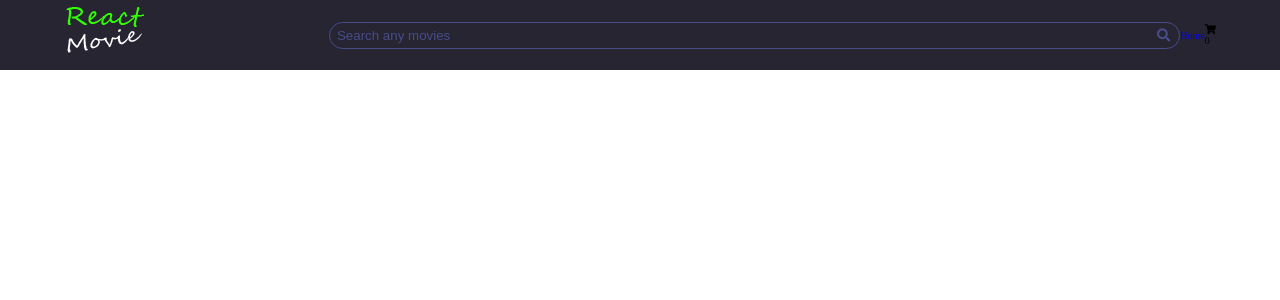
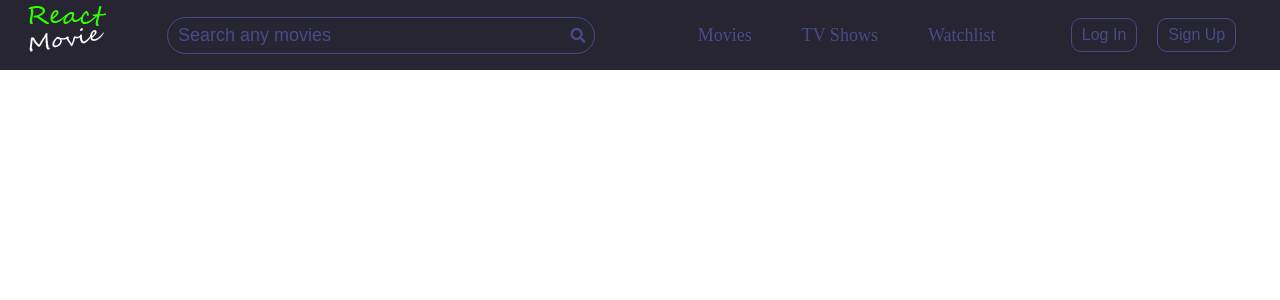
Before and after one commit to neq95/react-movie, a React (Create React App) app: page / in a window 1280 px wide. Shown: the top 300 px of the page. Built offline with nearby package versions, Linux system fonts and the light colour scheme.

Commit message:
Finished header

```diff
--- a/src/components/Header/Header.css
+++ b/src/components/Header/Header.css
@@ -4,26 +4,26 @@
   background-color: var(--background-main);
   justify-content: space-between;
   align-items: center;
-  padding: 0 5%;
+  padding: 0 4%;
 }
 
 .header__logo {
-  flex: 0 0 20%;
+  flex: 0 0 auto;
 }
 
 .header__search {
   display: flex;
   align-items: center;
   margin-left: 10px;
-  flex: 1 1 60%;
-  margin-left: 3%;
+  flex: 3 1 60%;
+  margin-left: 5%;
 }
 
 .header__nav {
   display: none;
 }
 
-.header__cart {
+.header__profile {
   display: none;
 }
 
@@ -31,8 +31,9 @@
   display: flex;
   align-items: center;
   cursor: pointer;
-  flex: 1 1 20%;
+  flex: 1 1 10%;
   justify-content: flex-end;
+  margin-left: 10px;
 }
 
 .header__burger .fa-bars{
@@ -40,20 +41,129 @@
   font-size: 20px;
 }
 
-.nav__items {
-  display: flex;
+@media(min-width: 600px) {
+  .header {
+    padding: 0 2%;
+  }
+
+  .header__search {
+    flex: 1 1 50%;
+  }
+
+  .header__profile {
+    display: block;
+    flex: 1 1 5%;
+    color: var(--main-medium);
+    font-size: 20px;
+    margin-left: 10px;
+    text-align: right;
+  }
+
+  .profile__box {
+    display: none;
+  }
 }
 
-@media(min-width: 600px) {
+@media(min-width: 900px) {
   .header__burger {
     display: none;
   }
 
+  .header__search {
+    flex: 1 1 35%;
+  }
+
   .header__nav {
     display: block;
+    flex: 1 1 35%;
+    margin-left: 3%;
+    height: 100%;
   }
 
-  .header__cart {
-    display: block;
+  .nav__items {
+    display: flex;
+    justify-content: center;
+    height: 100%;
+  }
+
+  .nav__link {
+    color: var(--main-dark);
+    font-size: 1.8rem;
+    width: 100%;
+    height: 100%;
+    display: flex;
+    align-items: center;
+    padding: 0 15px;
+    position: relative;
+  }
+
+  .nav__link:hover {
+    color: var(--main-medium);
+  }
+
+  .nav__link:active {
+    background-color: var(--background-second);
+  }
+
+  .nav__link.active {
+    color: var(--main-medium);
+  }
+
+  .nav__link.active::before {
+    content: "";
+    position: absolute;
+    bottom: 0px;
+    left: 0;
+    height: 4px;
+    width: 100%;
+    background-color: var(--main-medium);
   }
 }
+
+@media(min-width: 1200px) {
+  .header__profile {
+    flex: 1 1 15%;
+  }
+
+  .profile__icon {
+    display: none;
+  }
+
+  .profile__box {
+    display: block;
+    display: flex;
+  }
+
+  .profile__button {
+    text-transform: capitalize;
+    padding: 7px 10px;
+    border-radius: 10px;
+    border: 1px solid var(--main-dark);
+    background-color: transparent;
+    color: var(--main-dark);
+    font-size: 1.6rem;
+    margin-left: 20px;
+    outline: none;
+    cursor: pointer;
+  }
+
+  .profile__button:first-of-type {
+    margin-left: 0;
+  }
+
+  .profile__button:hover {
+    background-color: var(--background-second);
+    color: var(--main-medium);
+  }
+
+  .nav__link {
+    color: var(--main-dark);
+    font-size: 1.8rem;
+    width: 100%;
+    height: 100%;
+    display: flex;
+    align-items: center;
+    padding: 0 25px;
+    position: relative;
+  }
+}
--- a/src/components/Header/Header.js
+++ b/src/components/Header/Header.js
@@ -1,10 +1,10 @@
 import React from "react";
+import { NavLink } from "react-router-dom";
 
 import "./Header.css";
 import Search from "./Search/Search";
 import Sidebar from "./Sidebar/Sidebar";
 import Logo from "../UI/Logo/Logo";
-import NavigationItem from "../NavigationItem/NavigationItem";
 
 class Header extends React.Component {
   state = {
@@ -36,17 +36,33 @@ class Header extends React.Component {
         </div>
         <nav className="header__nav nav">
           <ul className="nav__items">
-            <NavigationItem
-              href="/"
-              label="Home"
-            />
+            <li className="nav__item">
+              <NavLink to="/movies" className="nav__link">
+                Movies
+              </NavLink>
+            </li>
+            <li className="nav__item">
+              <NavLink to="/tv-shows" className="nav__link">
+                TV Shows
+              </NavLink>
+            </li>
+            <li className="nav__item">
+              <NavLink to="/watchlist" className="nav__link">
+                Watchlist
+              </NavLink>
+            </li>
           </ul>
         </nav>
-        <div className="header__cart cart">
-          <div className="cart__icon">
-            <i className="fas fa-shopping-cart"></i>
+        <div className="header__profile profile">
+          <div className="profile__not-auth">
+            <div className="profile__icon">
+              <i className="fas fa-user"></i>
+            </div>
+            <div className="profile__box">
+              <button className="profile__button profile__button--log-in">Log in</button>
+              <button className="profile__button profile__button--sign-up">Sign up</button>
+            </div>
           </div>
-          <span className="cart__quantity">0</span>
         </div>
         <div className="header__burger" onClick={this.onOpenSidebar}>
           <i className="fas fa-bars"></i>
--- a/src/components/Header/Search/Search.css
+++ b/src/components/Header/Search/Search.css
@@ -11,6 +11,7 @@
   outline: none;
   color: var(--white);
   width: 100%;
+  font-size: 1.5rem;
 }
 
 .search__input::placeholder {
@@ -20,11 +21,13 @@
 .search__button {
   position: absolute;
   right: 10px;
-  top: 6px;
+  top: 50%;
   background-color: transparent;
   border: none;
   outline: none;
   cursor: pointer;
+  transform: translateY(-50%);
+  font-size: 1.5rem;
 }
 
 .search__button .fa-search {
@@ -35,3 +38,10 @@
 .search__button .fa-search:active {
   transform: scale(1.1);
 }
+
+@media(min-width: 600px) {
+  .search__input {
+    padding: 7px 10px;
+    font-size: 1.8rem;
+  }
+}
--- a/src/components/Header/Sidebar/Sidebar.css
+++ b/src/components/Header/Sidebar/Sidebar.css
@@ -8,7 +8,7 @@
   transition: transform 0.5s ease;
 }
 
-.opened {
+.open {
   transform: translateX(0);
 }
 
@@ -31,6 +31,9 @@
   padding: 15px 10px;
   font-size: 1.8rem;
   border-bottom: 1px solid var(--main-medium);
+  width: 100%;
+  height: 100%;
+  display: inline-block;
 }
 
 .sidebar__link:hover {
--- a/src/components/Header/Sidebar/Sidebar.js
+++ b/src/components/Header/Sidebar/Sidebar.js
@@ -1,12 +1,12 @@
 import React from "react";
+import {NavLink} from "react-router-dom";
 
 import "./Sidebar.css";
 import Logo from "../../UI/Logo/Logo";
 import Backdrop from "../../UI/Backdrop/Backdrop";
-import NavigationItem from "../../NavigationItem/NavigationItem";
 
 const Sidebar = (props) => {
-  let sidebarClass = props.show ? "sidebar opened" : "sidebar closed";
+  let sidebarClass = props.show ? "sidebar open" : "sidebar closed";
   return (
     <React.Fragment>
       <Backdrop show={props.show} clicked={props.onCloseSidebar}/>
@@ -15,27 +15,7 @@ const Sidebar = (props) => {
           <Logo />
         </div>
         <ul className="sidebar__links">
-          <NavigationItem
-            className="sidebar__link"
-            href="/"
-            label="Home"
-          />
-          <NavigationItem
-            className="sidebar__link"
-            href="/movies"
-            label="Movies"
-          />
-          <NavigationItem
-            className="sidebar__link"
-            href="/serials"
-            label="Serials"
-          />
-          <NavigationItem
-            className="sidebar__link"
-            href="/watchlist"
-            label="Watchlist"
-          />
-          {/* <li className="sidebar__link-box">
+          <li className="sidebar__link-box">
             <NavLink
               to="/"
               className="sidebar__link"
@@ -70,7 +50,7 @@ const Sidebar = (props) => {
             >
               Watchlist
             </NavLink>
-          </li> */}
+          </li>
         </ul>
         <button className="sidebar__close" onClick={props.onCloseSidebar}>
           <i className="fas fa-times"></i>
--- a/src/components/NavigationItem/NavigationItem.css
+++ /dev/null
@@ -1,5 +0,0 @@
-.navigation-item__link {
-  width: 100%;
-  height: 100%;
-  display: inline-block;
-}
--- a/src/components/NavigationItem/NavigationItem.js
+++ /dev/null
@@ -1,19 +0,0 @@
-import React from "react";
-import {NavLink} from "react-router-dom";
-
-import "./NavigationItem.css";
-
-const NavigationItem = (props) => {
-  return (
-    <li className="navigation-item">
-      <NavLink
-        className={`navigation-item__link ${props.className}`}
-        to={props.href}
-      >
-        {props.label}
-      </NavLink>
-    </li>
-  )
-}
-
-export default NavigationItem;
--- a/src/components/UI/Backdrop/Backdrop.css
+++ b/src/components/UI/Backdrop/Backdrop.css
@@ -1,8 +1,8 @@
 .backdrop {
-  width: 100vh;
   height: 100vh;
   background-color: var(--light-gray);
   position: fixed;
   top: 0;
+  right: 0;
   left: 0;
 }
--- a/src/containers/App/App.css
+++ b/src/containers/App/App.css
@@ -10,6 +10,7 @@
 
 :root {
   --background-main: #272532;
+  --background-second: #373b69;
   --main-dark:#474c88;
   --main-medium: #708ED2;
   --main-light: #83CFDF;
@@ -27,3 +28,7 @@ body,
 html {
   font-size: 62.5%;
 }
+
+body {
+  font-size: 1.6rem;
+}
```
